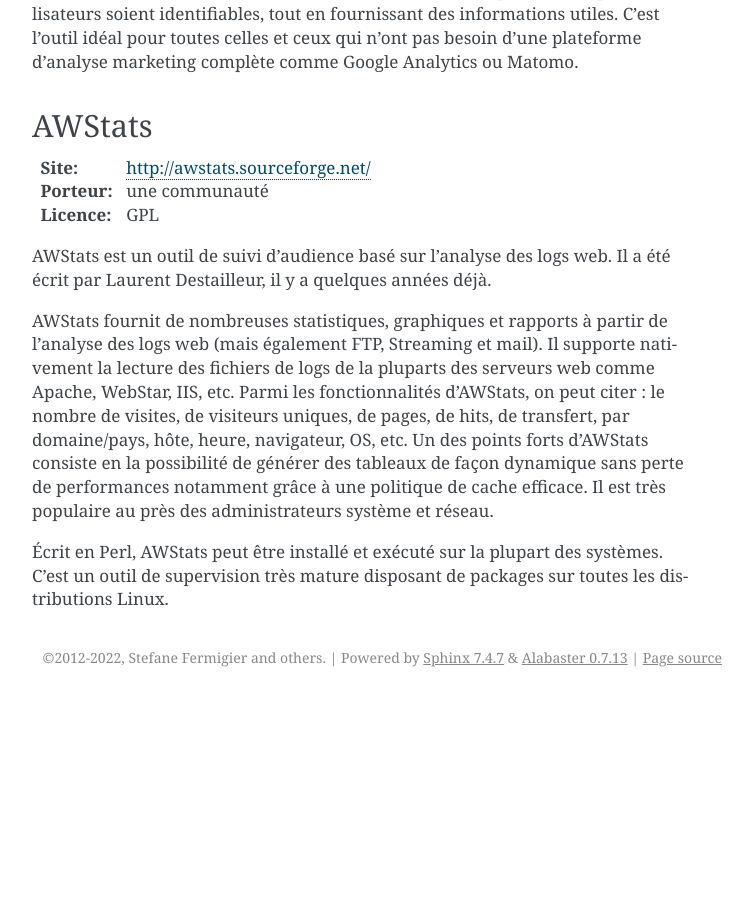
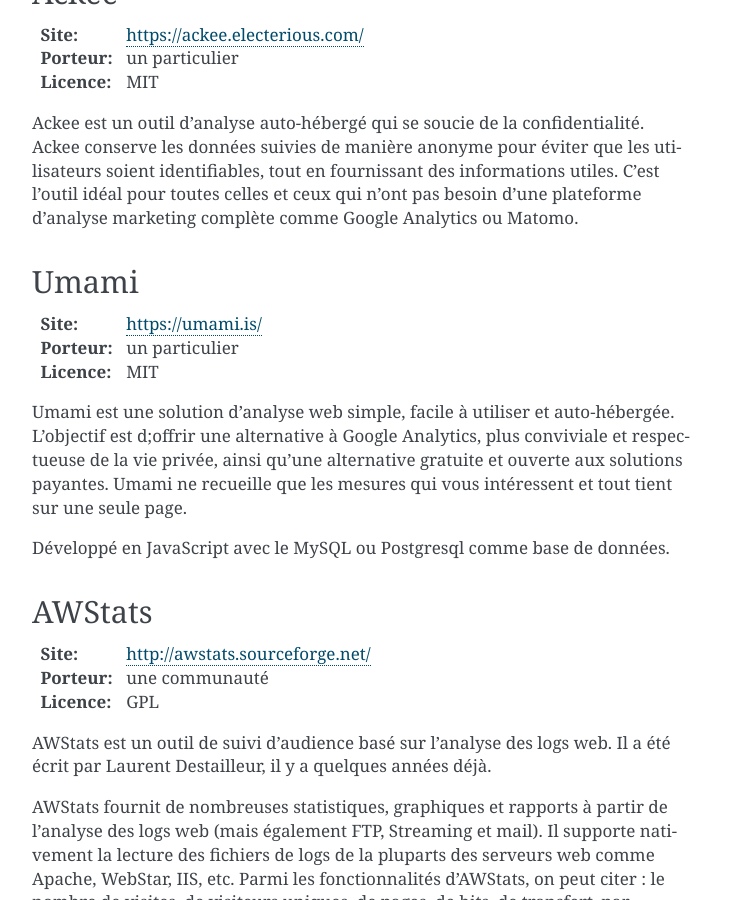
Before and after one commit to sfermigier/guide-oss, a Sphinx documentation site: the page built from source/web-communication/suivi-audience.rst, in a window 1280 px wide and 900 px high, scrolled down 1452 px. Shown: the whole window, without its empty margins (388-1141 px from the left). Built offline with Sphinx 7.4.7, drawn with Linux system fonts in a browser that asks for light colours; comment, search, counter and statistics services are not loaded; before the commit the page ends 2149 px from its top, so only the background shows below that; some of the changed text lies outside the part shown.

Commit message:
ajout de solutions de web analytics.

```diff
--- a/source/web-communication/suivi-audience.rst
+++ b/source/web-communication/suivi-audience.rst
@@ -4,6 +4,10 @@
 Il existe deux catégories d’outils extérieurs aux applicatifs (au sens large) pour la mesure de l’audience : les analyseurs de log, qui travaillent à partir des fichiers de log du serveur HTTP, et les applications distantes qui collectent leurs données au moyen de balises spéciales insérées dans les pages.
 
 Dans l’univers des solutions open source, on utilise fréquemment des outils comme AWStats (analyse de logs) ou Matomo (analyse sur base de marqueur).
+
+.. warning::
+
+    La CNIL a statué le 10 février 2022 que l'utilisation de Google Analytics était illégale en France. Les solutions qui suivent constituent des alternatives à Google Analytics conformes au RGPD.
 
 
 Matomo
@@ -51,6 +55,16 @@
 
 Ackee est un outil d'analyse auto-hébergé qui se soucie de la confidentialité. Ackee conserve les données suivies de manière anonyme pour éviter que les utilisateurs soient identifiables, tout en fournissant des informations utiles. C'est l'outil idéal pour toutes celles et ceux qui n'ont pas besoin d'une plateforme d'analyse marketing complète comme Google Analytics ou Matomo.
 
+Umami
+-----
+
+:Site: https://umami.is/
+:Porteur: un particulier
+:Licence: MIT
+
+Umami est une solution d'analyse web simple, facile à utiliser et auto-hébergée. L'objectif est d;offrir une alternative à Google Analytics, plus conviviale et respectueuse de la vie privée, ainsi qu'une alternative gratuite et ouverte aux solutions payantes. Umami ne recueille que les mesures qui vous intéressent et tout tient sur une seule page.
+
+Développé en JavaScript avec le MySQL ou Postgresql comme base de données.
 
 AWStats
 -------
```
